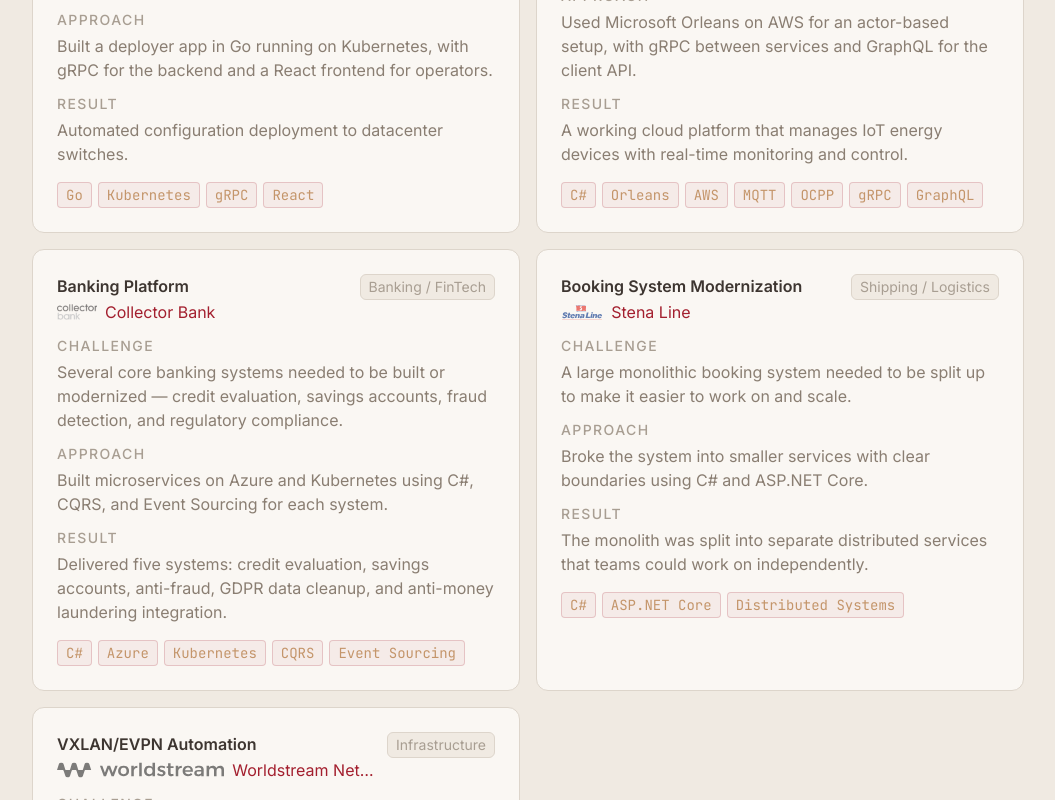
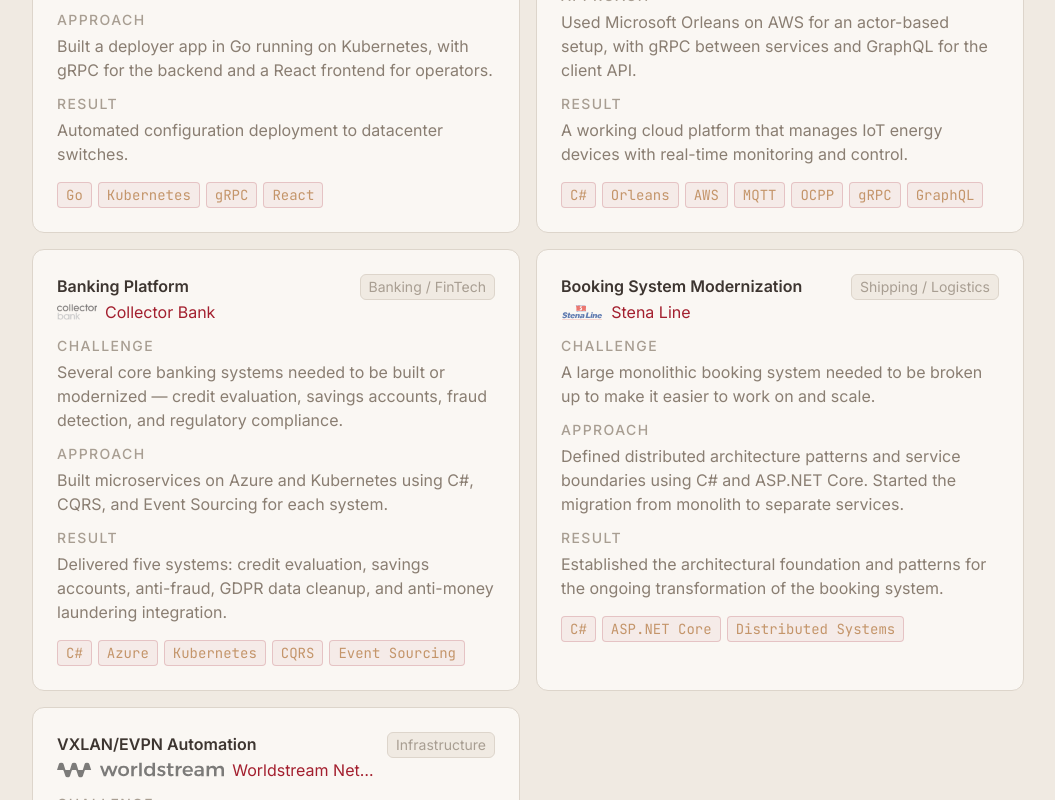
Before and after one commit to haderach75/devbit.se, a Next.js app: page /projects in a window 1280 px wide. Shown: the part 498-1298 px from the top of the page, without its empty margins (112-1167 px from the left). Built offline with nearby package versions, Linux system fonts and the light colour scheme.

Commit message:
fix: rewrite Stena Line — contributed to transformation, not delivered

```diff
--- a/src/data/career-events.ts
+++ b/src/data/career-events.ts
@@ -34,7 +34,7 @@ export const careerEvents: CareerEvent[] = [
         timestamp: "2023-01",
         endTimestamp: "2023-12",
         source: "Stena Line",
-        payload: { scope: "Helped break up a large booking system into smaller, separate services using C# and ASP.NET Core" },
+        payload: { scope: "Helped establish distributed architecture patterns and started the migration of the booking system from monolith to separate services using C# and ASP.NET Core" },
       },
       {
         id: "worldstream-freelance",
--- a/src/data/projects.ts
+++ b/src/data/projects.ts
@@ -24,9 +24,9 @@ export const projects: Project[] = [
   },
   {
     id: "stena-line", title: "Booking System Modernization", client: "Stena Line", domain: "Shipping / Logistics",
-    challenge: "A large monolithic booking system needed to be split up to make it easier to work on and scale.",
-    approach: "Broke the system into smaller services with clear boundaries using C# and ASP.NET Core.",
-    result: "The monolith was split into separate distributed services that teams could work on independently.",
+    challenge: "A large monolithic booking system needed to be broken up to make it easier to work on and scale.",
+    approach: "Defined distributed architecture patterns and service boundaries using C# and ASP.NET Core. Started the migration from monolith to separate services.",
+    result: "Established the architectural foundation and patterns for the ongoing transformation of the booking system.",
     tech: ["C#", "ASP.NET Core", "Distributed Systems"],
   },
   {
```
